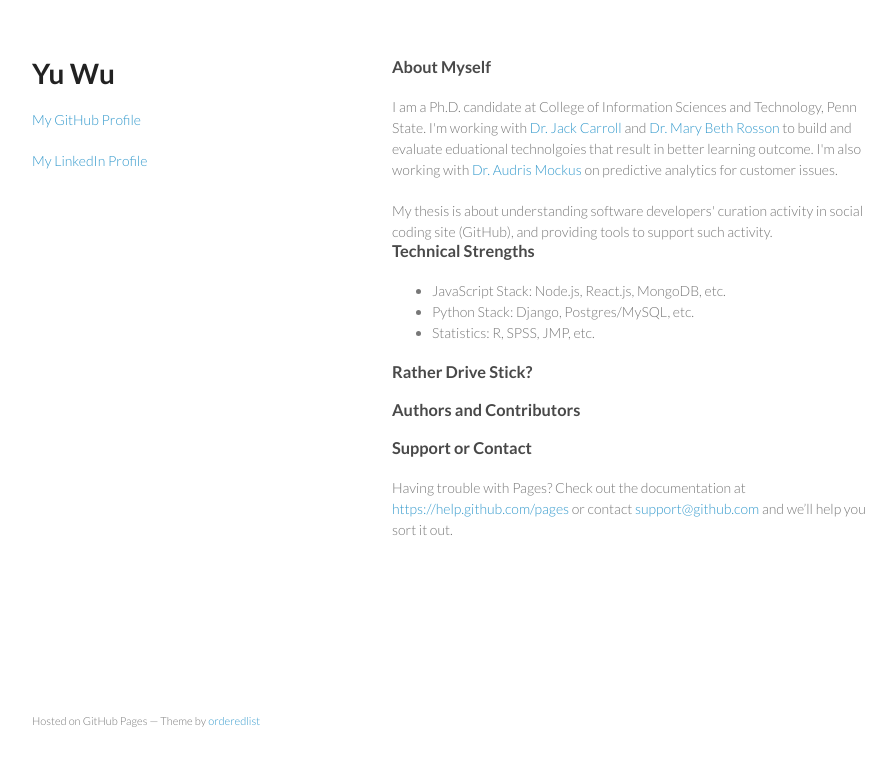
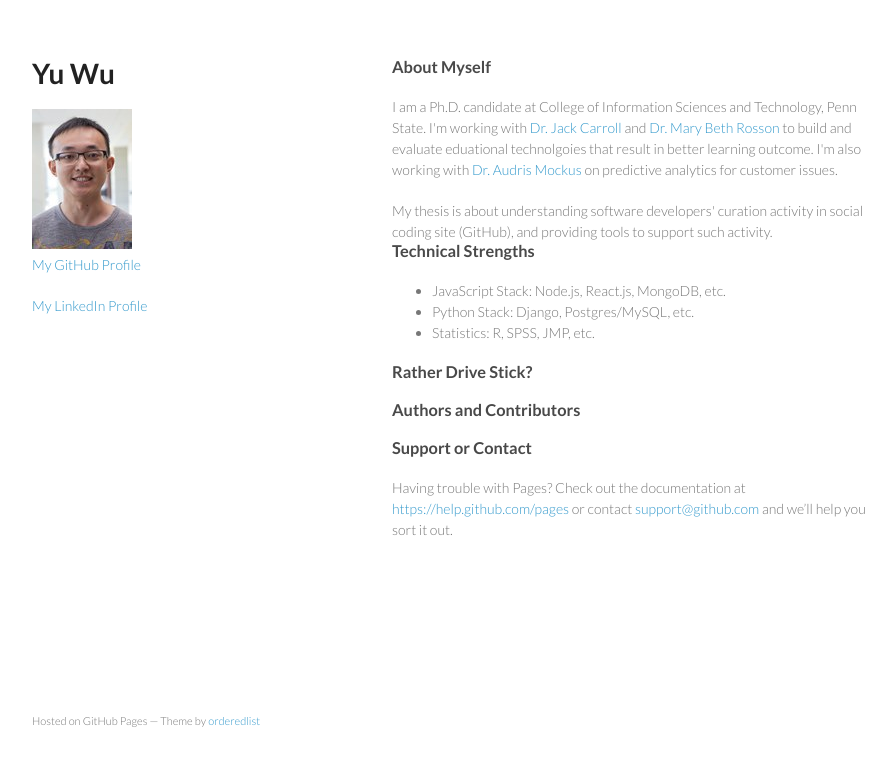
Before and after one commit to chaconnewu/chaconnewu.github.io, a plain HTML site: page index.html in a window 1280 px wide. Shown: the whole page, without its empty margins (178-1074 px from the left). Drawn offline with Linux system fonts and the light colour scheme.

Commit message:
Adding avatar

```diff
--- a/index.html
+++ b/index.html
@@ -16,7 +16,7 @@
     <div class="wrapper">
       <header>
         <h1>Yu Wu</h1>
-        <p></p>
+        <img src="./images/avatar.jpg" />
 
 
         <p class="view"><a href="https://github.com/chaconnewu">My GitHub Profile</a></p>
```
Also changed, not shown: images/avatar.jpg (added).
